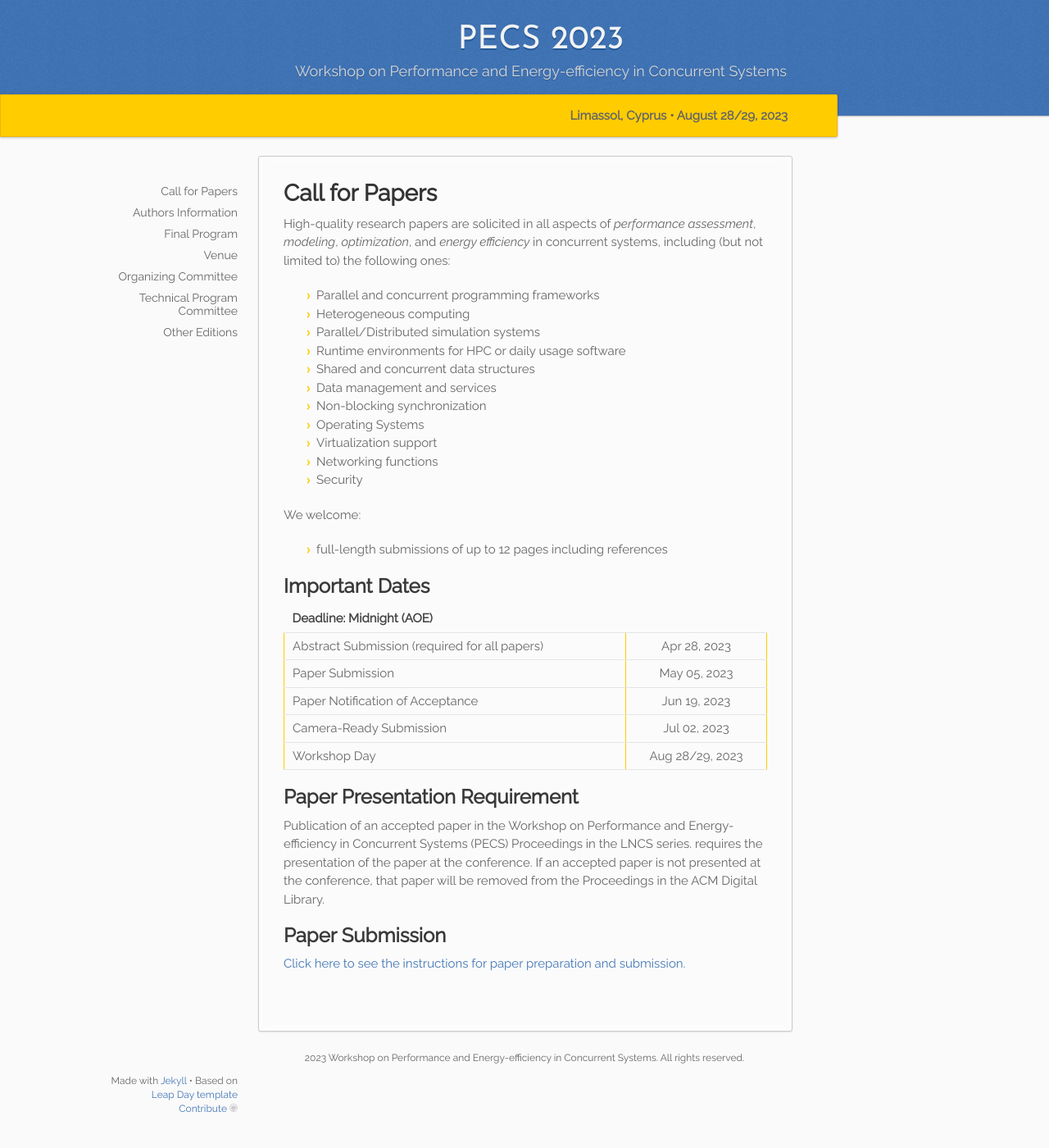
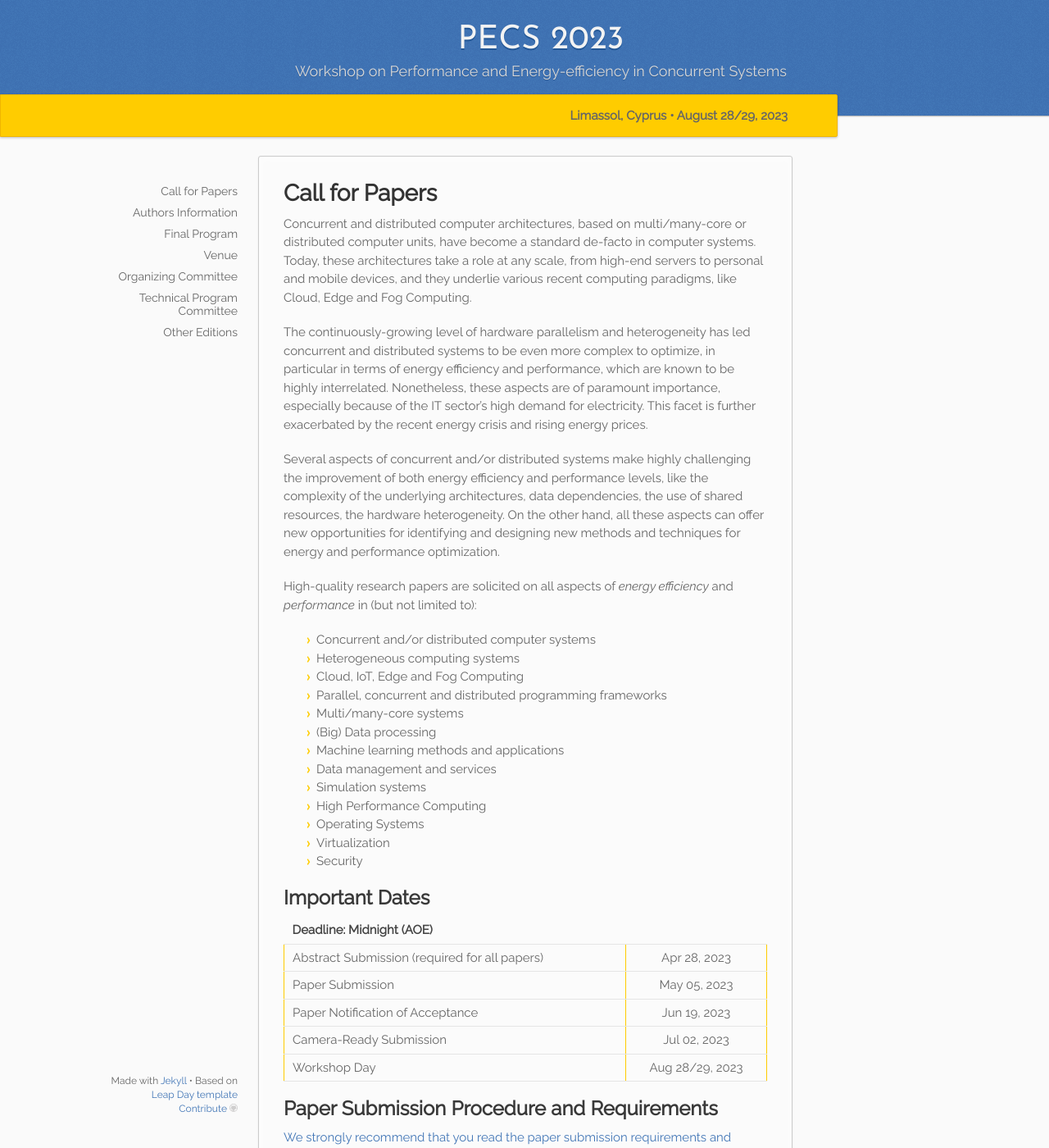
Before and after one commit to pecs-workshop/pecs-workshop.github.io, a Jekyll site: the page built from _2023/01.cfp.md, in a window 1280 px wide and 1400 px high. Shown: the whole window at 82% size. Built offline with Jekyll 4.4.1, drawn with Linux system fonts in a browser that asks for light colours; some of the changed text lies outside the part shown.

Commit message:
addedd introduction file

```diff
--- a/_2023/01.cfp.md
+++ b/_2023/01.cfp.md
@@ -7,33 +7,31 @@ permalink: /:collection/cfp
 
 {% assign edition = site.collections | where: "label", page.collection | first %}
 
-High-quality research papers are solicited in all aspects of *performance assessment*, *modeling*, *optimization*, and *energy efficiency* in concurrent systems, including (but not limited to) the following ones:
+{% include_relative _introduction_text.md %}
 
--   Parallel and concurrent programming frameworks
--   Heterogeneous computing
--   Parallel/Distributed simulation systems
--   Runtime environments for HPC or daily usage software
--   Shared and concurrent data structures
+High-quality research papers are solicited on all aspects of *energy efficiency* and *performance* in (but not limited to):
+
+
+-   Concurrent and/or distributed computer systems
+-   Heterogeneous computing systems
+-   Cloud, IoT, Edge and Fog Computing
+-   Parallel, concurrent and distributed programming frameworks
+-   Multi/many-core systems
+-   (Big) Data processing
+-   Machine learning methods and applications
 -   Data management and services
--   Non-blocking synchronization
+-   Simulation systems
+-   High Performance Computing
 -   Operating Systems
--   Virtualization support
--   Networking functions
+-   Virtualization
 -   Security
-
-We welcome:
-
--   full-length submissions of up to {{edition.pagelimit}} pages including references
 
 
 ## Important Dates
 
 {% include_relative _important_dates.md %}
 
-## Paper Presentation Requirement
+## Paper Submission Procedure and Requirements
 
-Publication of an accepted paper in the {{site.description}} ({{site.title}}) Proceedings in the LNCS series. requires the presentation of the paper at the conference. If an accepted paper is not presented at the conference, that paper will be removed from the Proceedings in the ACM Digital Library.
 
-## Paper Submission
-
-[Click here to see the instructions for paper preparation and submission.](authors)
+[We strongly recommend that you read the paper submission requirements and process instructions.](authors)
--- /dev/null
+++ b/_2023/_introduction_text.md
@@ -0,0 +1,5 @@
+Concurrent and distributed computer architectures, based on multi/many-core or distributed computer units, have become a standard de-facto in computer systems. Today, these architectures take a role at any scale, from high-end servers to personal and mobile devices, and they underlie various recent computing paradigms, like Cloud, Edge and Fog Computing.
+
+The continuously-growing level of hardware parallelism and heterogeneity has led concurrent and distributed systems to be even more complex to optimize, in particular in terms of energy efficiency and performance, which are known to be highly interrelated. Nonetheless, these aspects are of paramount importance, especially because of the IT sector’s high demand for electricity. This facet is further exacerbated by the recent energy crisis and rising energy prices.
+
+Several aspects of concurrent and/or distributed systems make highly challenging the improvement of both energy efficiency and performance levels, like the complexity of the underlying architectures, data dependencies, the use of shared resources, the hardware heterogeneity. On the other hand, all these aspects can offer new opportunities for identifying and designing new methods and techniques for energy and performance optimization.
```
